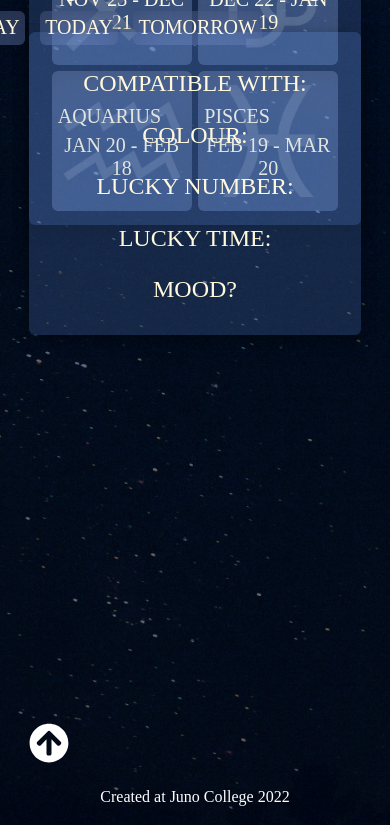
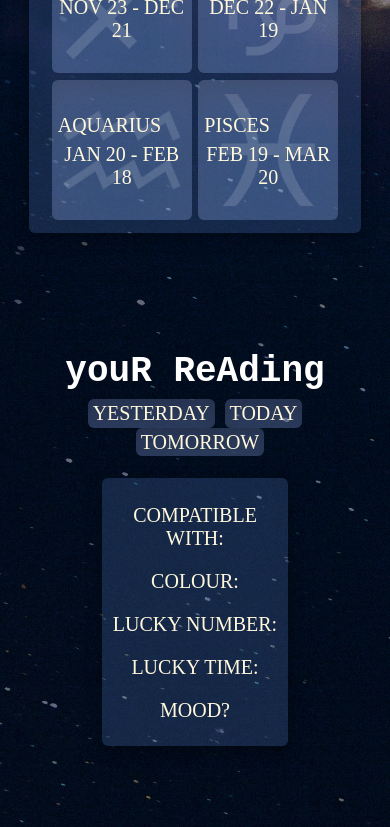
Before and after one commit to sabinetait/sabine-tait-project-three, a React (Create React App) app: page / in a window 390 px wide. Shown: the part 880-1707 px from the top of the page. Built offline with nearby package versions, Linux system fonts and the light colour scheme.

Commit message:
more styling, again, again :scream_cat:

```diff
--- a/src/App.css
+++ b/src/App.css
@@ -16,7 +16,7 @@ html {
     font-size: 125%;
     padding: 0;
     margin: 0;
-    /* background-color: rgb(204, 196, 255); */
+    background-color: rgb(9, 5, 39);
     background-image: url(../assests/background-image.jpg);
     background-position: center;
     background-size: cover;
@@ -72,6 +72,7 @@ h3 {
     font-family: 'Poiret One', cursive;
     font-size: 1.4rem;
     color: rgb(255, 248, 220);
+    margin-top: 0;
 }
 
 p {
@@ -87,15 +88,6 @@ a {
 button {
     text-transform: uppercase;
     font-family: 'Poiret One', cursive;
-}
-
-a.arrow-up {
-    font-size: 2rem;
-}
-
-a.arrow-up:hover,
-a.arrow-up:focus {
-    color: rgb(255, 248, 220);
 }
 
 /* Signs */
@@ -213,20 +205,19 @@ div.astro-buttons button span {
 
 .horoscope-reading {
     height: 90vh;
-    margin-top: 10%;
+    margin-top: 7%;
 }
 
-.date-buttons {
+.horoscope-reading-content {
     display: flex;
-    justify-content: center;
-    position: absolute;
-    bottom: 78%;
-    right: 39%;
+    text-align: center;
+    flex-direction: column;
+    align-items: center;
 }
 
 .user-horoscope-reading {
     text-align: center;
-    padding: 3% 2% 2% 2%;
+    padding: 2% 2% 2% 2%;
     border-radius: 0.3rem;
     background-color: rgba(100, 149, 237, 0.2);
     box-shadow: rgba(0, 0, 0, 0.35) 0px 5px 15px;
@@ -234,6 +225,11 @@ div.astro-buttons button span {
 
 .reading {
     font-size: 1.4rem;
+}
+
+.error-message {
+    font-size: 1.1rem;
+    color: rgb(221, 84, 84);
 }
 
 .user-horoscope-reading span {
@@ -245,11 +241,15 @@ div.astro-buttons button span {
     font-family: 'Major Mono Display', monospace;
     font-size: 1.8rem;
     text-align: center;
-    margin: 3%;
+    margin-bottom: 2%;
+}
+
+div.date-buttons {
+    width: 100%;
 }
 
 div.date-buttons button {
-    padding: 1.7%;
+    padding: 0.9% 1.5%;
     border: none;
     border-radius: 0.3rem;
     color: rgb(255, 248, 220);
@@ -263,21 +263,29 @@ div.date-buttons button:focus {
 }
 
 .yesterday {
-    margin-right: 5%;
+    margin-right: 3%;
 }
 
 .tomorrow {
-    margin-left: 5%;
+    margin-left: 3%;
 }
 
-div.horoscope-reading-content {
-    position: relative;
+a.arrow-up {
+    font-size: 2rem;
+    display: inline-block;
+    margin-top: 2%;
 }
 
 /* Footer */
 
+a.arrow-up:hover,
+a.arrow-up:focus {
+    color: rgb(255, 248, 220);
+}
+
 footer {
     text-align: center;
+    height: 10vh;
 }
 
 footer p {
@@ -317,7 +325,13 @@ footer a:focus {
     }
 
     .sign-selection h2 {
-        margin-top: 3%;
+        margin-top: 20%;
+    }
+}
+
+@media(max-width: 815px) {
+    a.arrow-up {
+        margin-top: 5%;
     }
 }
 
@@ -327,17 +341,42 @@ footer a:focus {
         margin-top: 25%;
     }
 
+    .horoscope-reading h2 {
+        margin-top: 20%;
+    }
+
+    a.arrow-up {
+        margin-top: 25%;
+    }
+
+    footer {
+        margin-top: 5%;
+    }
+
 }
 
 @media(max-width: 563px) {
 
     .sign-selection h2 {
-        margin-top: 90%;
+        margin-top: 100%;
     }
 
     h1 {
         font-size: 2rem;
     }
+
+    .horoscope-reading h2 {
+        margin-top: 100%;
+    }
+
+    a.arrow-up {
+        margin-top: 110%;
+    }
+
+    footer {
+        margin-top: 5%;
+    }
+
 }
 
 @media(max-width: 510px) {
@@ -353,6 +392,16 @@ footer a:focus {
         font-size: 1rem;
         padding-top: 1.7rem;
     }
+
+    h3,
+    .reading {
+        font-size: 1.1rem;
+    }
+
+    p {
+        font-size: 1rem;
+    }
+
 }
 
 @media(max-width: 394px) {
@@ -361,6 +410,18 @@ footer a:focus {
     }
 
     .sign-selection h2 {
-        margin-top: 95%;
+        margin-top: 100%;
+    }
+
+    .horoscope-reading h2 {
+        margin-top: 120%;
+    }
+
+    a.arrow-up {
+        margin-top: 125%;
+    }
+
+    footer {
+        margin-top: 10%;
     }
 }
--- a/src/App.js
+++ b/src/App.js
@@ -25,15 +25,14 @@
 // - footer
 
 
-
 // Styling
 import './App.css';
 
 // Components
 import Header from './components/Header.js';
 import SignSelection from './components/SignSelection.js';
-import Icon from './components/Icon';
 import Footer from './components/Footer.js';
+import Icon from './components/Icon.js';
 
 const App = () => {
 
--- a/src/components/Footer.js
+++ b/src/components/Footer.js
@@ -1,11 +1,14 @@
 // Footer
+
 
 const Footer = () => {
 
     return (
+
         <footer>
-            <p>Created at <a href="https://junocollege.com/">Juno College</a> 2022</p>
+            <p>Created by Sabine Tait at <a href="https://junocollege.com/">Juno College</a> 2022</p>
         </footer>
+
     )
 }
 
--- a/src/components/Icon.js
+++ b/src/components/Icon.js
@@ -8,7 +8,7 @@ const Icon = () => {
 
     return (
         <div>
-            <a href="#header" sr-only="Top of page" className="arrow-up"><FontAwesomeIcon icon={faArrowCircleUp} /></a>
+            <a href="#header" sr-only="Arrow to top of page" className="arrow-up"><FontAwesomeIcon icon={faArrowCircleUp} /></a>
         </div>
     )
 
--- a/src/components/SignSelection.js
+++ b/src/components/SignSelection.js
@@ -40,6 +40,7 @@ const SignSelection = () => {
     // event listener for click on user's choice of date
     const handleDateChange = (event) => {
       setDate(event.target.id);
+
     }
 
     // API call to fetch data based on user's astrological choice
@@ -86,7 +87,7 @@ const SignSelection = () => {
     return (
       <main>
 
-        <section className="sign-selection">
+        <section className="sign-selection"> {/* displaying the astrological sign button for user */}
 
           <div>
 
@@ -114,20 +115,19 @@ const SignSelection = () => {
         </section>
 
 
-        <section className="horoscope-reading" ref={readingRef}>
+        <section className="horoscope-reading"> {/* displaying horoscope for user based off sign choice */}
 
           <div className="horoscope-reading-content">
 
-            <h2><span className="lower">Y</span>ou<span className="upper">r</span> Re<span className="upper">a</span>ding</h2>
+            <h2 ref={readingRef}><span className="lower">Y</span>ou<span className="upper">r</span> Re<span className="upper">a</span>ding</h2>
 
-            <h3 className="error-message">{ error && <div>{ error }</div>}</h3>
-
-            <div className="date-buttons">
+            <div className="date-buttons"> {/* displaying date buttons for user */}
               <button id="yesterday" className="yesterday" onClick={ handleDateChange }>Yesterday</button>
               <button id="today" className="today" onClick={ handleDateChange }>Today</button>
               <button id="tomorrow" className="tomorrow" onClick={ handleDateChange }>Tomorrow</button>
             </div>
 
+            <h3 className="error-message">{ error && <div>{ error }</div>}</h3>  {/* display error message from API */}
 
             <Results
               current_date={horoscope.current_date}
```
